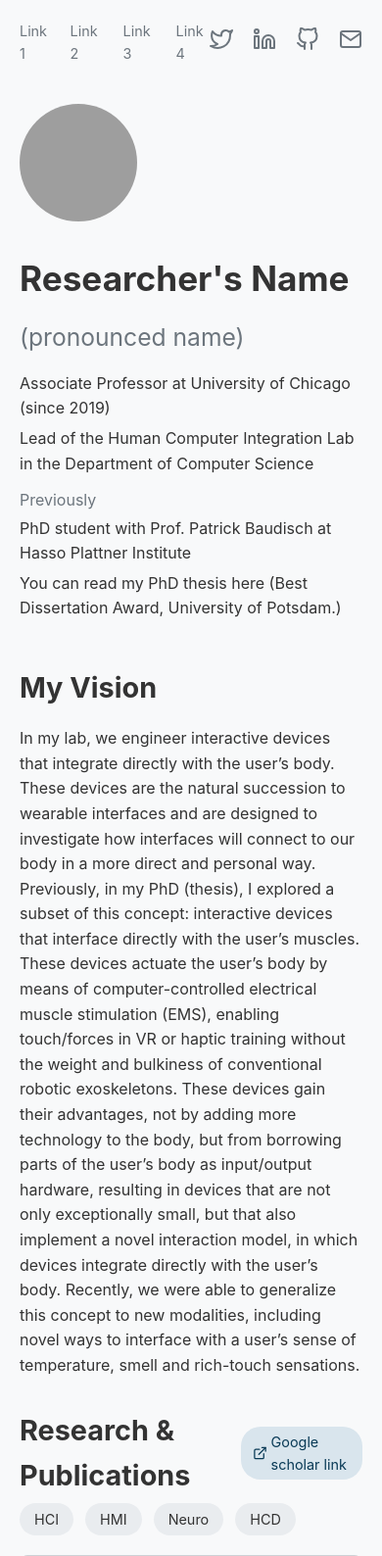
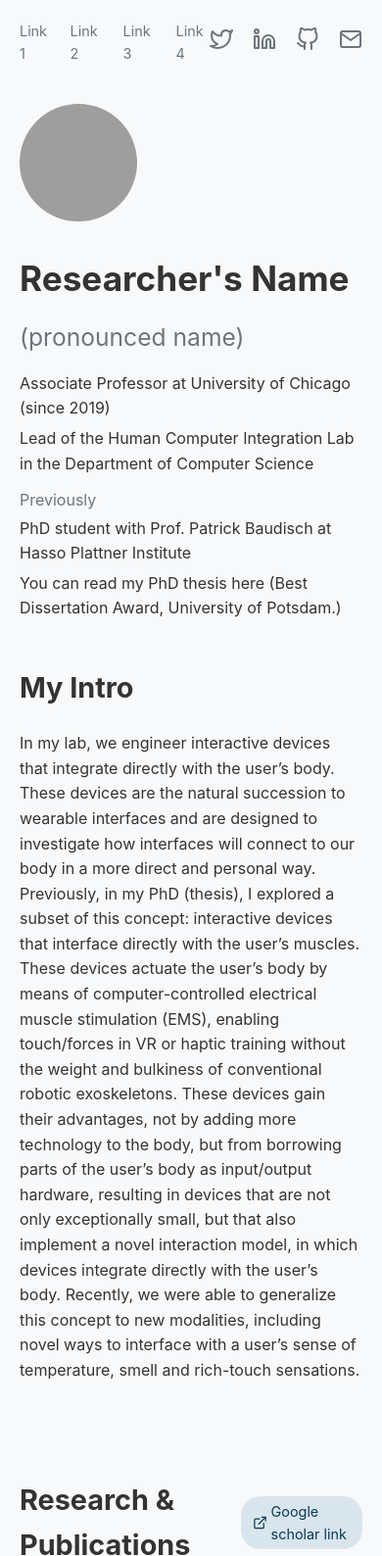
Before and after one commit to fatik/scireal, a Jekyll site: the page built from index.html, in a window 390 px wide. Shown: the top 1588 px of the page at 98% size. Built offline with Jekyll 4.4.1, drawn with Linux system fonts in a browser that asks for light colours; grey boxes are pictures that could not be loaded.

Commit message:
intro video

```diff
--- a/_config.yml
+++ b/_config.yml
@@ -5,7 +5,7 @@
 previous_position: PhD student with Prof. Patrick Baudisch at Hasso Plattner Institute
 thesis_link: You can read my PhD thesis here (Best Dissertation Award, University of Potsdam.)
 profile_image: https://lexfridman.com/wordpress/wp-content/uploads/2019/03/lex_fridman_deep_learning_course.jpg
-vision: |
+intro: |
   In my lab, we engineer interactive devices that integrate directly with the user's
   body. These devices are the natural succession to wearable interfaces and are
   designed to investigate how interfaces will connect to our body in a more
@@ -21,6 +21,7 @@
   the user's body. Recently, we were able to generalize this concept to new
   modalities, including novel ways to interface with a user's sense of
   temperature, smell and rich-touch sensations.
+intro_video: https://www.youtube.com/watch?v=khRJMiquAjA
 google_scholar: https://scholar.google.com/citations?user=your-id
 publication_tags:
   - HCI
--- a/_layouts/default.html
+++ b/_layouts/default.html
@@ -87,18 +87,16 @@
             align-items: center;
             gap: 10px;
         }
-
-        h3{
+        h3 {
             line-height: 1.4;
         }
-
-        .icon{
+        .icon {
             height: 18px;
             color: var(--icon-accent);
         }
         .google-scholar {
             font-size: 0.5em;
-            font-weight:400;
+            font-weight: 400;
             background-color: #D9E5ED;
             color: var(--text-accent);
             text-decoration: none;
@@ -173,6 +171,31 @@
         .publication-links a:hover {
             background-color: var(--bg-muted);
         }
+        .intro-container {
+            display: flex;
+            gap: 30px;
+            align-items: flex-start;
+        }
+        .intro-content {
+            flex: 1;
+        }
+        .intro-video {
+            flex: 0 0 50%;
+            max-width: 50%;
+        }
+        .video-wrapper {
+            position: relative;
+            padding-bottom: 56.25%; /* 16:9 Aspect Ratio */
+            height: 0;
+            overflow: hidden;
+        }
+        .video-wrapper iframe {
+            position: absolute;
+            top: 0;
+            left: 0;
+            width: 100%;
+            height: 100%;
+        }
         @media (max-width: 768px) {
             .profile {
                 flex-direction: column;
@@ -180,6 +203,14 @@
             .profile img {
                 width: 120px;
                 height: 120px;
+            }
+            .intro-container {
+                flex-direction: column;
+            }
+            .intro-video {
+                flex: 1;
+                max-width: 100%;
+                margin-top: 20px;
             }
         }
     </style>
@@ -213,8 +244,19 @@
     </section>
 
     <section class="section">
-        <h2>My Vision</h2>
-        {{ site.vision | markdownify }}
+        <h2>My Intro</h2>
+        <div class="intro-container">
+            <div class="intro-content">
+                {{ site.intro | markdownify }}
+            </div>
+            {% if site.intro_video %}
+            <div class="intro-video">
+                <div class="video-wrapper">
+                    <iframe src="{{ site.intro_video }}" frameborder="0" allow="autoplay; encrypted-media" allowfullscreen></iframe>
+                </div>
+            </div>
+            {% endif %}
+        </div>
     </section>
 
     <section class="section">
```
